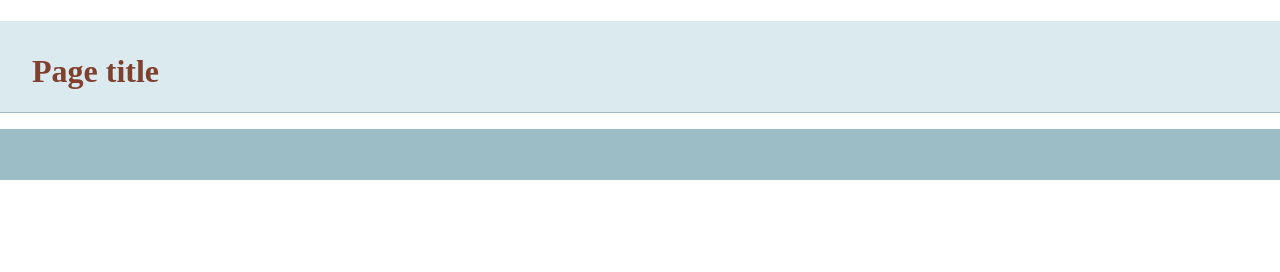
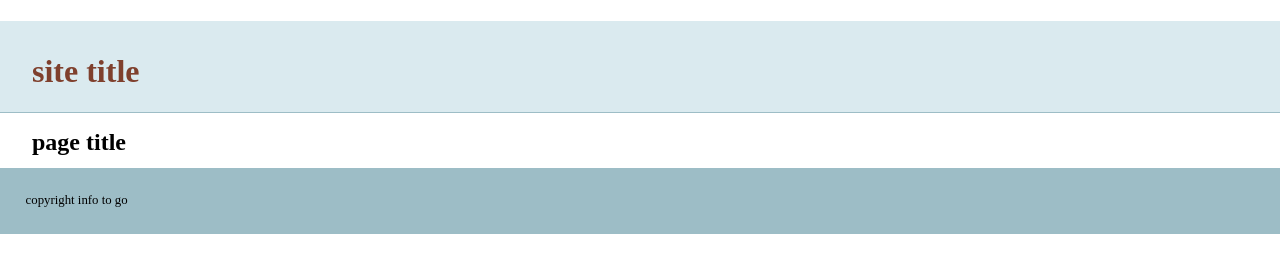
Before and after one commit to raheelasif/git-basics, a plain HTML site: page index.html in a window 1280 px wide. Drawn offline with nearby package versions, Linux system fonts and the light colour scheme.

Commit message:
added more info to template

```diff
--- a/index.html
+++ b/index.html
@@ -14,13 +14,14 @@
     </head>
     <body>
     <header>
-	<h1>Page title</h1>
+	<h1>site title</h1>
     </header>
     <nav id="pageNav">
     </nav>
     <main>
+        <h2>page title</h2>
     </main>
-    <footer>
+    <footer>copyright info to go
     </footer>
         <script>
 //use the modernizr load to load up external scripts. This will load the scripts asynchronously, but the order listed matters. Although it will load all scripts in parallel, it will execute them in the order listed
```
